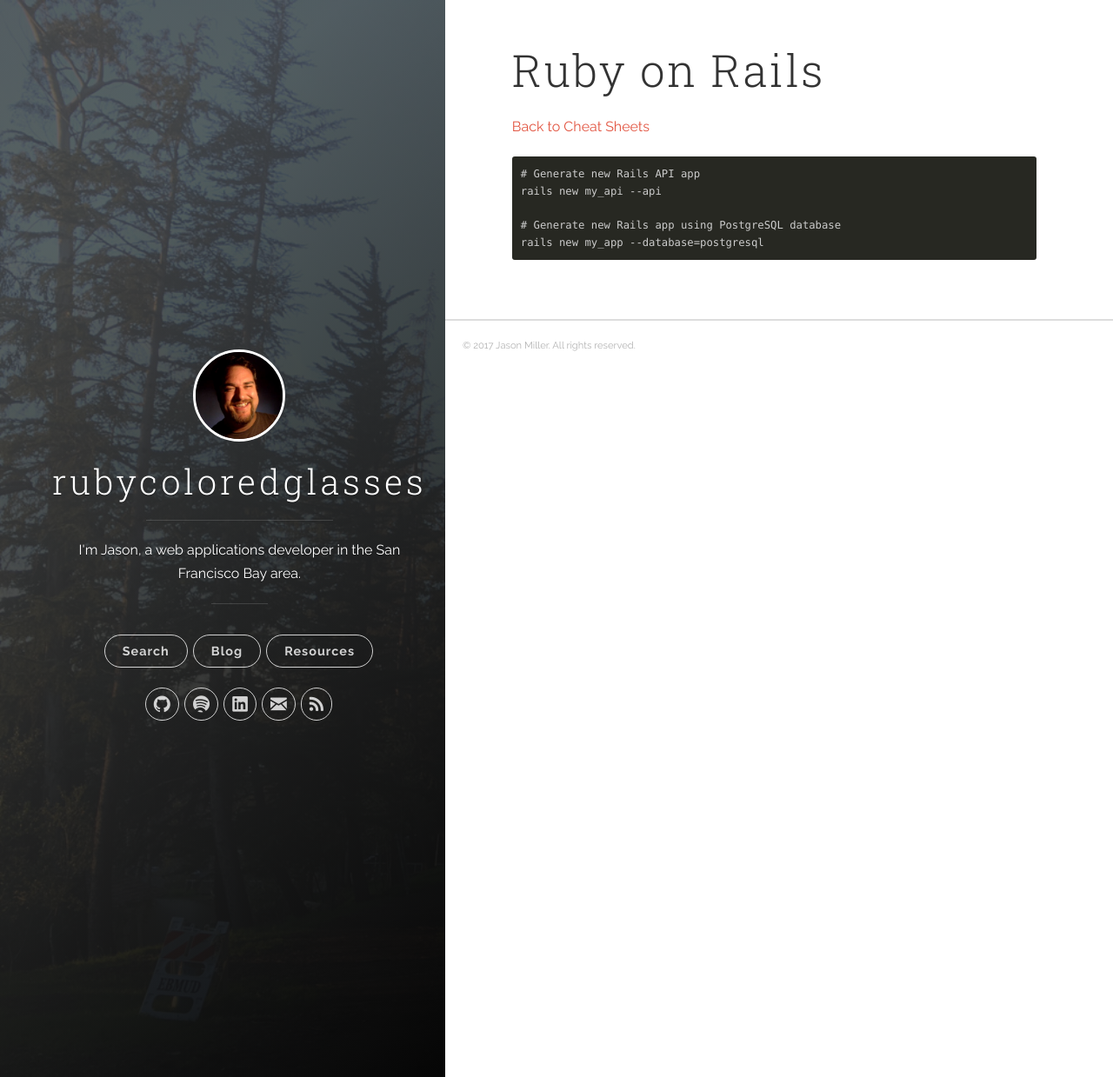
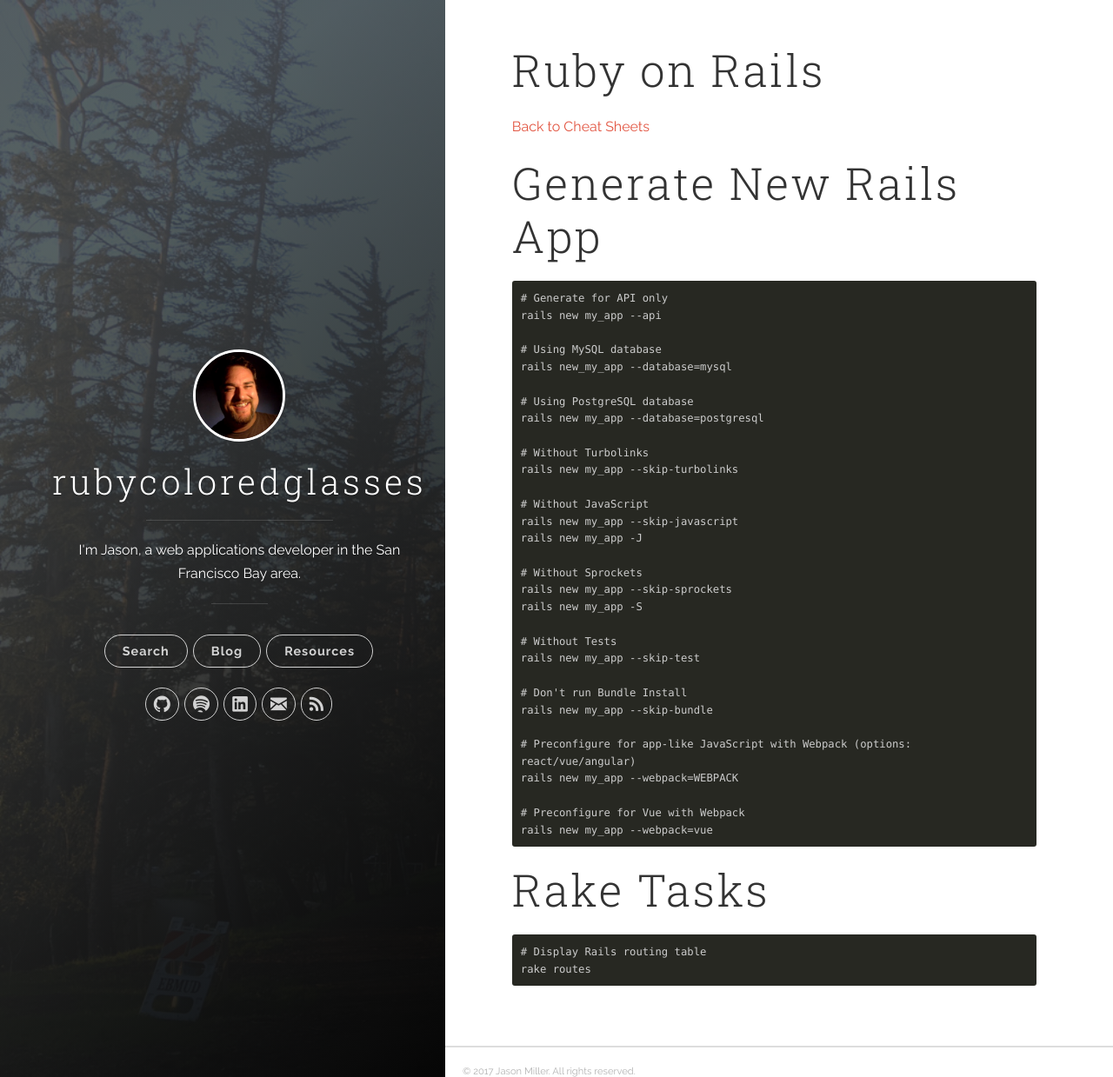
Before and after one commit to redconfetti/redconfetti.github.io, a Jekyll site: the page built from resources/cheat-sheets/rails.md, in a window 1280 px wide and 1239 px high. Shown: the whole window at 87% size. Built offline with Jekyll 4.4.1, drawn with Linux system fonts in a browser that asks for light colours; nearby versions of some CDN libraries.

Commit message:
Minor tweaks to NPM cheatsheet. Expanded Rails cheatsheet.

````diff
--- a/resources/cheat-sheets/rails.md
+++ b/resources/cheat-sheets/rails.md
@@ -4,10 +4,45 @@ title: Ruby on Rails
 ---
 [Back to Cheat Sheets](/resources/cheat-sheets/)
 
+# Generate New Rails App
+
 ```
-# Generate new Rails API app
-rails new my_api --api
+# Generate for API only
+rails new my_app --api
 
-# Generate new Rails app using PostgreSQL database
+# Using MySQL database
+rails new_my_app --database=mysql
+
+# Using PostgreSQL database
 rails new my_app --database=postgresql
+
+# Without Turbolinks
+rails new my_app --skip-turbolinks
+
+# Without JavaScript
+rails new my_app --skip-javascript
+rails new my_app -J
+
+# Without Sprockets
+rails new my_app --skip-sprockets
+rails new my_app -S
+
+# Without Tests
+rails new my_app --skip-test
+
+# Don't run Bundle Install
+rails new my_app --skip-bundle
+
+# Preconfigure for app-like JavaScript with Webpack (options: react/vue/angular)
+rails new my_app --webpack=WEBPACK
+
+# Preconfigure for Vue with Webpack
+rails new my_app --webpack=vue
 ```
+
+# Rake Tasks
+
+```
+# Display Rails routing table
+rake routes
+```
````
Also changed, not shown: resources/cheat-sheets/npm.md (+5 -2 lines).
